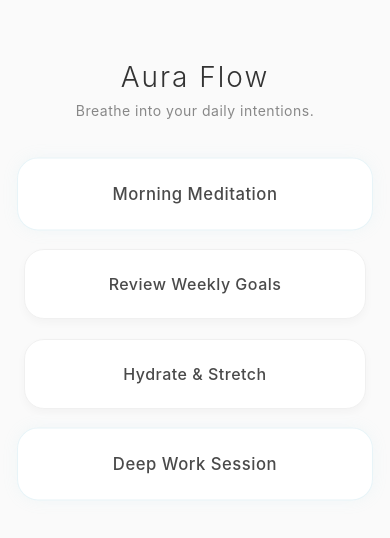
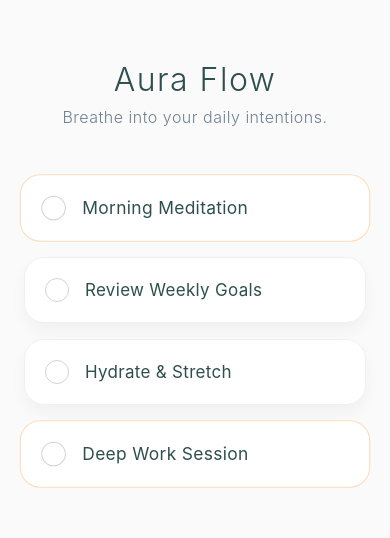
Before and after one commit to hkners/HerGeceYeniApp, a React Native app: screen / in a window 390 px wide. Shown: the top 538 px of the page. Built offline with nearby package versions, Linux system fonts and the light colour scheme.

Commit message:
Implemented Aura Flow daily app prototype with clean girl aesthetic and reanimated v3
Co-authored-by: hkners <99874098+hkners@users.noreply.github.com>

```diff
--- a/App.js
+++ b/App.js
@@ -1,6 +1,7 @@
 import { StatusBar } from 'expo-status-bar';
-import React, { useEffect, useRef, useState } from 'react';
-import { StyleSheet, Text, View, Animated, TouchableOpacity, ScrollView, SafeAreaView } from 'react-native';
+import React, { useState, useCallback } from 'react';
+import { StyleSheet, Text, View, ScrollView, SafeAreaView, Pressable } from 'react-native';
+import Animated, { useSharedValue, useAnimatedStyle, withTiming, withSequence, withRepeat, Easing } from 'react-native-reanimated';
 
 const INITIAL_INTENTIONS = [
   { id: '1', title: 'Morning Meditation', priority: 'high', completed: false },
@@ -9,29 +10,59 @@ const INITIAL_INTENTIONS = [
   { id: '4', title: 'Deep Work Session', priority: 'high', completed: false },
 ];
 
-const BreathingContainer = ({ intention, onToggle }) => {
-  const pulseAnim = useRef(new Animated.Value(1)).current;
+const AnimatedPressable = Animated.createAnimatedComponent(Pressable);
 
-  useEffect(() => {
+const CustomCheckbox = React.memo(({ checked }) => {
+  const checkStyle = useAnimatedStyle(() => {
+    return {
+      opacity: withTiming(checked ? 1 : 0, { duration: 200 }),
+      transform: [{ scale: withTiming(checked ? 1 : 0.5, { duration: 200 }) }]
+    };
+  });
+
+  return (
+    <View style={[styles.checkboxContainer, checked && styles.checkboxContainerChecked]}>
+      <Animated.View style={[styles.checkInner, checkStyle]} />
+    </View>
+  );
+});
+
+const BreathingContainer = React.memo(({ intention, onToggle }) => {
+  const scale = useSharedValue(1);
+  const pulseScale = useSharedValue(1);
+
+  React.useEffect(() => {
     if (intention.priority === 'high' && !intention.completed) {
-      Animated.loop(
-        Animated.sequence([
-          Animated.timing(pulseAnim, {
-            toValue: 1.05,
-            duration: 2000,
-            useNativeDriver: true,
-          }),
-          Animated.timing(pulseAnim, {
-            toValue: 1,
-            duration: 2000,
-            useNativeDriver: true,
-          }),
-        ])
-      ).start();
+      pulseScale.value = withRepeat(
+        withSequence(
+          withTiming(1.03, { duration: 2000, easing: Easing.inOut(Easing.ease) }),
+          withTiming(1, { duration: 2000, easing: Easing.inOut(Easing.ease) })
+        ),
+        -1,
+        true
+      );
     } else {
-      pulseAnim.setValue(1);
+      pulseScale.value = withTiming(1, { duration: 500 });
     }
-  }, [intention.priority, intention.completed, pulseAnim]);
+  }, [intention.priority, intention.completed, pulseScale]);
+
+  const animatedStyle = useAnimatedStyle(() => {
+    return {
+      transform: [
+        { scale: scale.value },
+        { scale: pulseScale.value }
+      ],
+      opacity: withTiming(intention.completed ? 0.6 : 1, { duration: 300 }),
+    };
+  });
+
+  const handlePressIn = () => {
+    scale.value = withTiming(0.96, { duration: 150 });
+  };
+
+  const handlePressOut = () => {
+    scale.value = withTiming(1, { duration: 150 });
+  };
 
   const getContainerStyle = () => {
     if (intention.completed) return styles.containerCompleted;
@@ -39,36 +70,38 @@ const BreathingContainer = ({ intention, onToggle }) => {
     return styles.containerNormal;
   };
 
-  const getTextColor = () => {
-    if (intention.completed) return '#A0A0A0';
-    return '#4A4A4A';
-  };
-
   return (
-    <Animated.View style={{ transform: [{ scale: pulseAnim }] }}>
-      <TouchableOpacity
-        activeOpacity={0.8}
-        onPress={() => onToggle(intention.id)}
-        style={[styles.intentionContainer, getContainerStyle()]}
-      >
-        <Text style={[styles.intentionText, { color: getTextColor(), textDecorationLine: intention.completed ? 'line-through' : 'none' }]}>
-          {intention.title}
-        </Text>
-      </TouchableOpacity>
-    </Animated.View>
+    <AnimatedPressable
+      accessibilityRole="checkbox"
+      accessibilityState={{ checked: intention.completed }}
+      onPressIn={handlePressIn}
+      onPressOut={handlePressOut}
+      onPress={() => onToggle(intention.id)}
+      style={[styles.intentionContainer, getContainerStyle(), animatedStyle]}
+    >
+      <View style={styles.intentionContent}>
+         <CustomCheckbox checked={intention.completed} />
+         <Text style={[
+           styles.intentionText,
+           intention.completed && styles.intentionTextCompleted
+         ]}>
+           {intention.title}
+         </Text>
+      </View>
+    </AnimatedPressable>
   );
-};
+});
 
 export default function App() {
   const [intentions, setIntentions] = useState(INITIAL_INTENTIONS);
 
-  const toggleIntention = (id) => {
+  const toggleIntention = useCallback((id) => {
     setIntentions(prev =>
       prev.map(item =>
         item.id === id ? { ...item, completed: !item.completed } : item
       )
     );
-  };
+  }, []);
 
   return (
     <SafeAreaView style={styles.safeArea}>
@@ -88,7 +121,6 @@ export default function App() {
             />
           ))}
         </View>
-
       </ScrollView>
     </SafeAreaView>
   );
@@ -97,7 +129,7 @@ export default function App() {
 const styles = StyleSheet.create({
   safeArea: {
     flex: 1,
-    backgroundColor: '#FAFAFA', // Very light, clean background
+    backgroundColor: '#FAFAFA',
   },
   scrollContainer: {
     flexGrow: 1,
@@ -106,59 +138,84 @@ const styles = StyleSheet.create({
     paddingBottom: 40,
   },
   header: {
-    marginBottom: 40,
+    marginBottom: 48,
     alignItems: 'center',
   },
   title: {
-    fontSize: 28,
+    fontSize: 32,
     fontWeight: '300',
-    color: '#333333',
-    letterSpacing: 2,
+    color: '#2F4F4F',
+    letterSpacing: 1.5,
     marginBottom: 8,
   },
   subtitle: {
-    fontSize: 14,
-    fontWeight: '400',
-    color: '#888888',
+    fontSize: 16,
+    fontWeight: '300',
+    color: '#708090',
     letterSpacing: 0.5,
   },
   listContainer: {
-    gap: 20,
+    gap: 16,
   },
   intentionContainer: {
-    paddingVertical: 24,
+    paddingVertical: 20,
     paddingHorizontal: 20,
     borderRadius: 20,
+    backgroundColor: '#FFFFFF',
     shadowColor: '#000',
-    shadowOffset: { width: 0, height: 4 },
-    shadowOpacity: 0.03,
-    shadowRadius: 10,
-    elevation: 2,
+    shadowOffset: { width: 0, height: 8 },
+    shadowOpacity: 0.04,
+    shadowRadius: 16,
+    elevation: 3,
+  },
+  intentionContent: {
+    flexDirection: 'row',
     alignItems: 'center',
-    justifyContent: 'center',
   },
   containerNormal: {
-    backgroundColor: '#FFFFFF',
     borderWidth: 1,
     borderColor: '#F0F0F0',
   },
   containerHighPriority: {
-    backgroundColor: '#FFFFFF',
     borderWidth: 1,
-    borderColor: '#E8F4F8', // Soft highlight (airy blue)
-    shadowColor: '#A0D8E6',
-    shadowOpacity: 0.1,
-    shadowRadius: 15,
+    borderColor: '#FFDAB9',
+    shadowColor: '#FFDAB9',
+    shadowOpacity: 0.15,
   },
   containerCompleted: {
-    backgroundColor: '#F7F7F7',
+    backgroundColor: '#F9F9F9',
     borderWidth: 1,
-    borderColor: '#EAEAEA',
-    opacity: 0.6,
+    borderColor: '#F0F0F0',
   },
   intentionText: {
-    fontSize: 16,
-    fontWeight: '500',
-    letterSpacing: 0.5,
+    fontSize: 17,
+    fontWeight: '400',
+    color: '#2F4F4F',
+    letterSpacing: 0.3,
+    marginLeft: 16,
   },
+  intentionTextCompleted: {
+    color: '#A9A9A9',
+    textDecorationLine: 'line-through',
+  },
+  checkboxContainer: {
+    width: 24,
+    height: 24,
+    borderRadius: 12,
+    borderWidth: 1.5,
+    borderColor: '#D3D3D3',
+    alignItems: 'center',
+    justifyContent: 'center',
+    backgroundColor: '#FFFFFF',
+  },
+  checkboxContainerChecked: {
+    borderColor: '#FFC0CB',
+    backgroundColor: '#FFF0F5',
+  },
+  checkInner: {
+    width: 12,
+    height: 12,
+    borderRadius: 6,
+    backgroundColor: '#FFC0CB',
+  }
 });
```
Also changed, not shown: package.json (+7 -6 lines), 1 other file (tests, documents, lock files or other folders).
